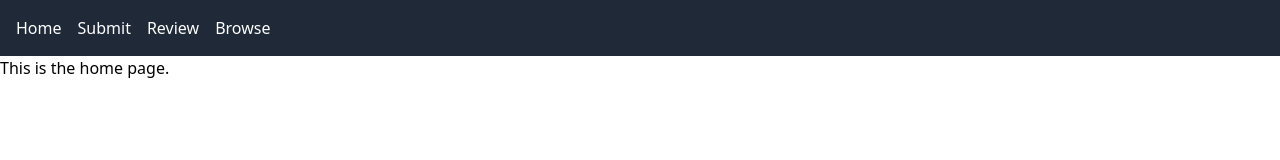
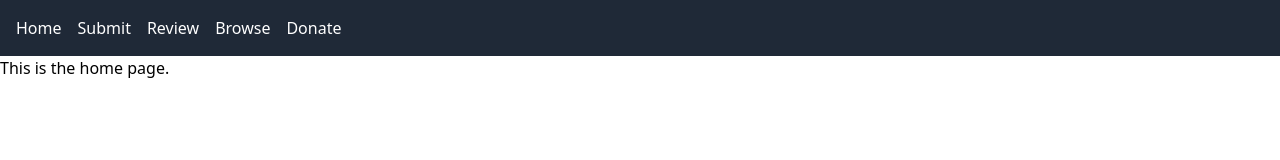
Before and after one commit to RoldSI/papernet, a React (Create React App) app: page / in a window 1280 px wide. Shown: the top 160 px of the page. Built offline with nearby package versions, Linux system fonts and the light colour scheme; the HTML template or start-up script is replaced by a standard one.

Commit message:
adding initial donate page
Signed-off-by: Simon Sure <info@simonsure.com>

```diff
--- a/src/App.js
+++ b/src/App.js
@@ -3,6 +3,7 @@
 import Submit from "./pages/Submit";
 import Review from "./pages/Review";
 import Browse from "./pages/Browse";
+import Donate from "./pages/Donate";
 
 function App() {
     return (
@@ -14,6 +15,7 @@
                         <li><Link to="/submit">Submit</Link></li>
                         <li><Link to="/review">Review</Link></li>
                         <li><Link to="/browse">Browse</Link></li>
+                        <li><Link to="/donate">Donate</Link></li>
                     </ul>
                 </nav>
             </header>
@@ -22,6 +24,7 @@
                 <Route path="/submit" element={<Submit />} />
                 <Route path="/review" element={<Review />} />
                 <Route path="/browse" element={<Browse />} />
+                <Route path="/donate" element={<Donate />} />
             </Routes>
         </div>
     );
```
